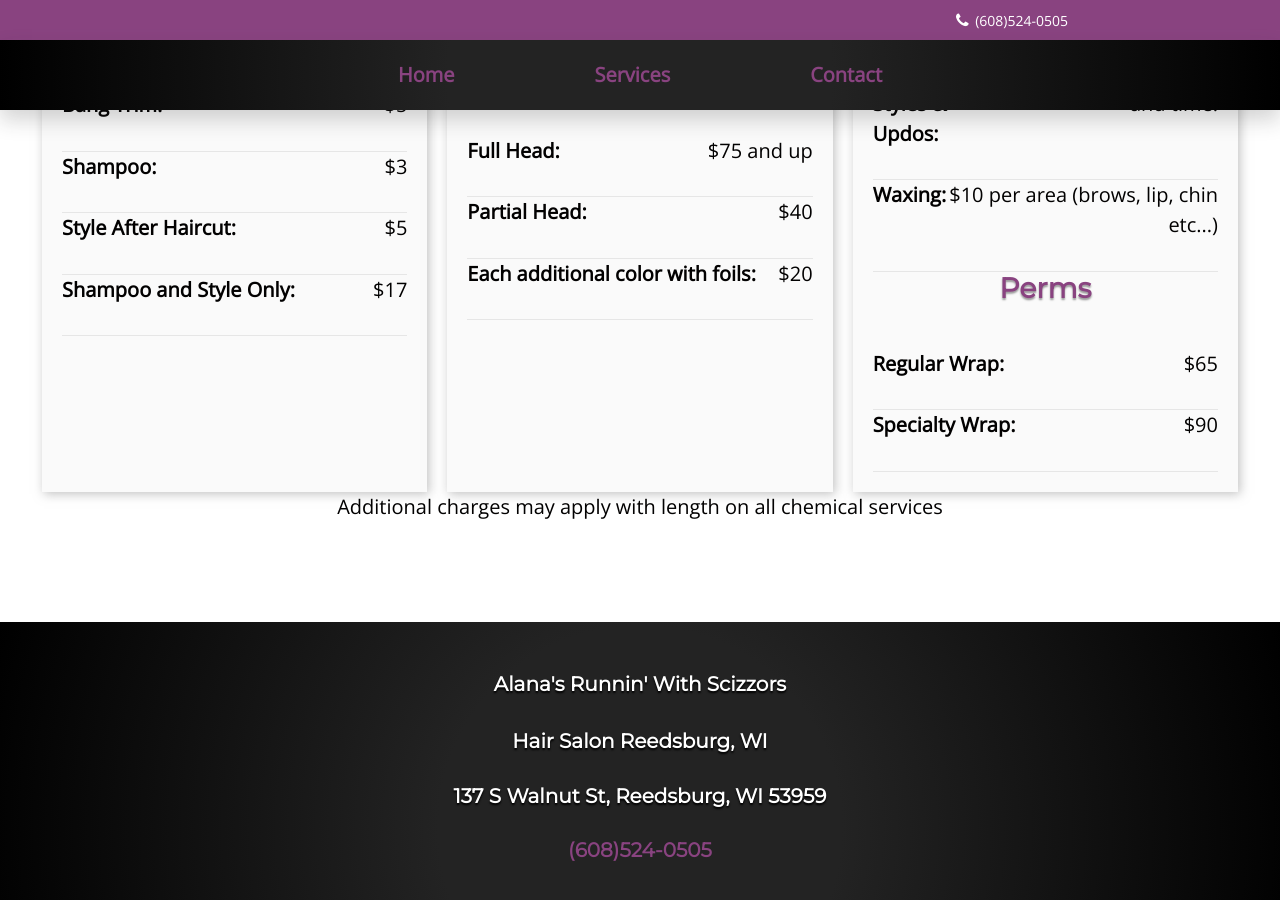
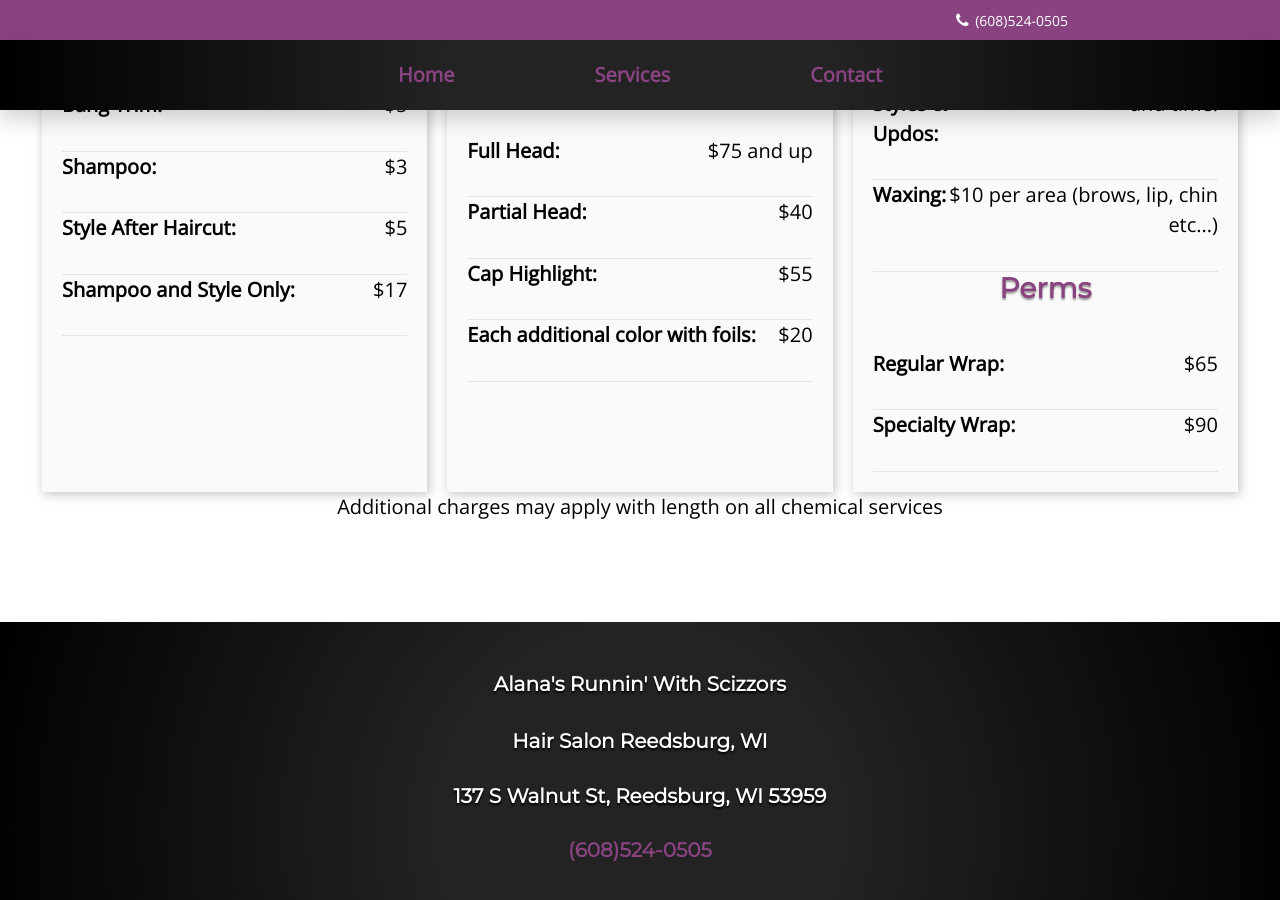
Before and after one commit to Justinator/runninWithScizzors, a Jekyll site: the page built from services/index.html, in a window 1280 px wide and 900 px high, scrolled down 950 px. Built offline with Jekyll 4.4.1, drawn with Linux system fonts in a browser that asks for light colours; nearby versions of some CDN libraries.

Commit message:
added in cap highlight price that was missed

```diff
--- a/Gemfile
+++ /dev/null
@@ -1,2 +0,0 @@
-source "https://rubygems.org"
-gem 'github-pages'
--- a/_scss/_home.scss
+++ b/_scss/_home.scss
@@ -121,7 +121,6 @@
 #portfolio {
   display: -ms-grid;
   display: grid;
-  -ms-grid-columns: (1fr) [1];
   grid-template-columns: repeat(1, 1fr);
   -webkit-box-pack: center;
   -ms-flex-pack: center;
@@ -129,11 +128,9 @@
   gap: 20px;
   margin-bottom: 50px;
   @include breakpoint(largeMobileScreen) {
-    -ms-grid-columns: (1fr) [2];
     grid-template-columns: repeat(2, 1fr);
   }
   @include breakpoint(laptopScreen) {
-    -ms-grid-columns: (1fr) [3];
     grid-template-columns: repeat(3, 1fr);
   }
 }
--- a/services/index.html
+++ b/services/index.html
@@ -72,6 +72,10 @@ description: Runnin' With Scizzors is a hair salon dedicated to delivering affor
 								<p class="price">$40</p>
 							</div>
 							<div class="priceWrap">
+								<strong><p class="service">Cap Highlight: </p></strong>
+								<p class="price">$55</p>
+							</div>
+							<div class="priceWrap">
 								<strong><p class="service">Each additional color with foils:</p></strong>
 								<p class="price">$20</p>
 							</div>
```
Also changed, not shown: 2 other files.
